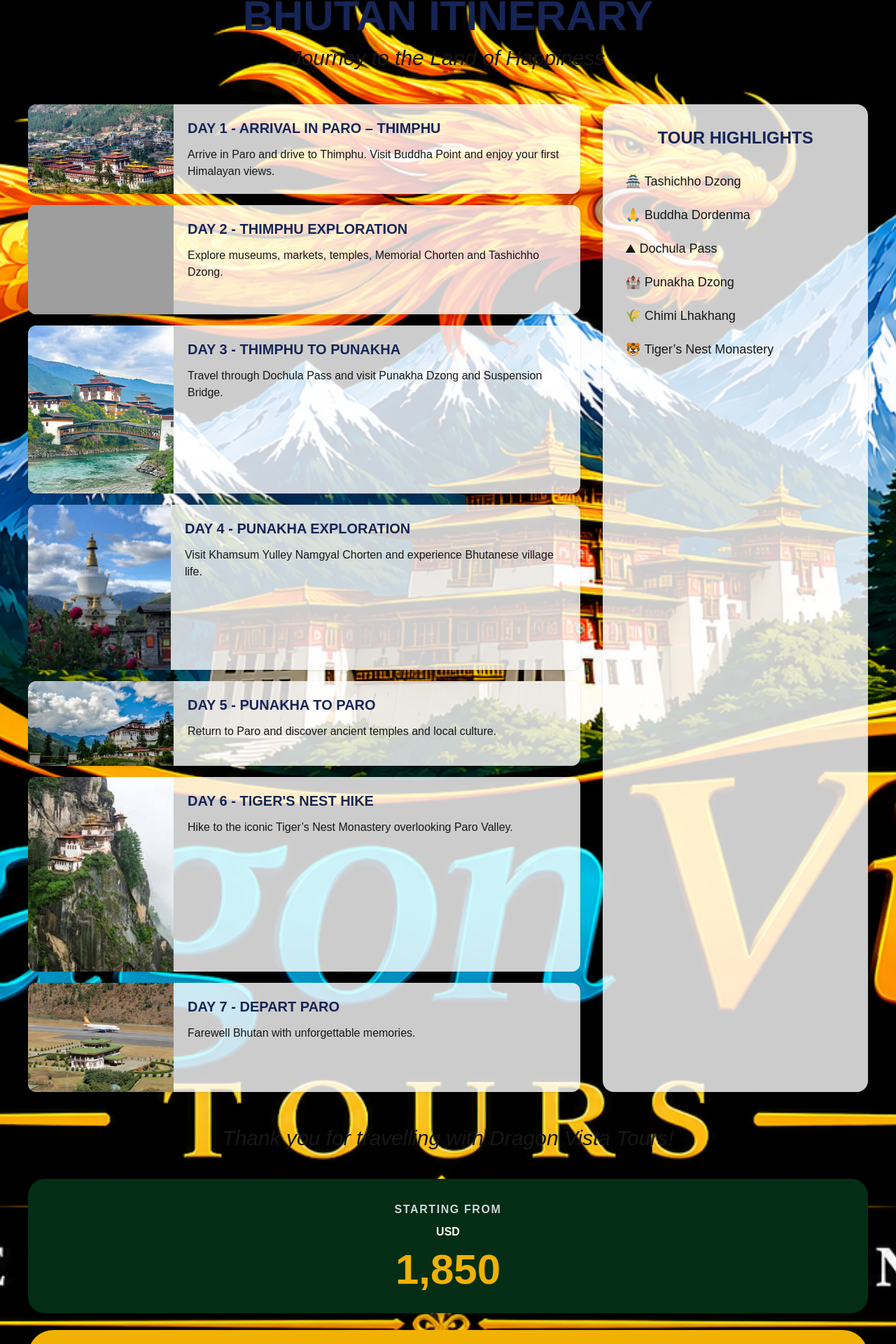
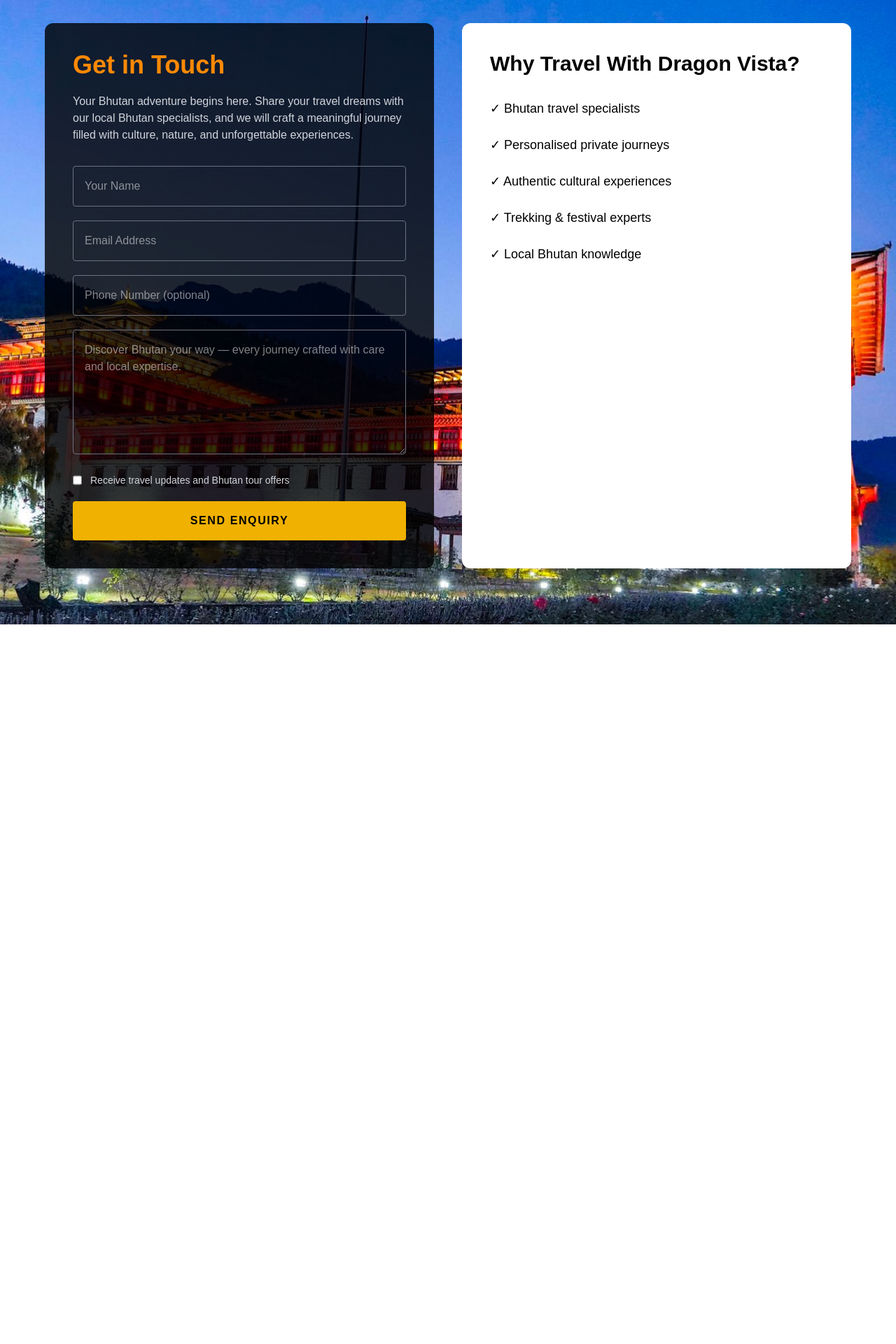
Before and after one commit to tsheringsonam36-gif/dragon-vista-tour, a Next.js app: page /contact in a window 1280 px wide. Shown: the part 159-2079 px from the top of the page at 70% size. After the commit the page ends 1051 px from the top, so only its background shows below. Built offline with nearby package versions, Linux system fonts and the light colour scheme; grey boxes are pictures that could not be loaded.

Commit message:
update contact page and website improvements

```diff
--- a/app/Navbar.tsx
+++ b/app/Navbar.tsx
@@ -15,7 +15,7 @@
         <img
           src="/logo.png"
           alt="Dragon Vista Tours"
-          className="h-16 md:h-20"
+          className="h-20 md:h-20"
         />
       </Link>
 
--- a/app/contact/page.tsx
+++ b/app/contact/page.tsx
@@ -1,126 +1,108 @@
-export default function SevenDayTour() {
-  const days = [
-    {
-      day: "DAY 1",
-      title: "ARRIVAL IN PARO – THIMPHU",
-      img: "/thimphu.png",
-      text: "Arrive in Paro and drive to Thimphu. Visit Buddha Point and enjoy your first Himalayan views.",
-    },
-    {
-      day: "DAY 2",
-      title: "THIMPHU EXPLORATION",
-      img: "/buddha.png",
-      text: "Explore museums, markets, temples, Memorial Chorten and Tashichho Dzong.",
-    },
-    {
-      day: "DAY 3",
-      title: "THIMPHU TO PUNAKHA",
-      img: "/punakha.png",
-      text: "Travel through Dochula Pass and visit Punakha Dzong and Suspension Bridge.",
-    },
-    {
-      day: "DAY 4",
-      title: "PUNAKHA EXPLORATION",
-      img: "/chorten.png",
-      text: "Visit Khamsum Yulley Namgyal Chorten and experience Bhutanese village life.",
-    },
-    {
-      day: "DAY 5",
-      title: "PUNAKHA TO PARO",
-      img: "/paro.png",
-      text: "Return to Paro and discover ancient temples and local culture.",
-    },
-    {
-      day: "DAY 6",
-      title: "TIGER'S NEST HIKE",
-      img: "/tiger.png",
-      text: "Hike to the iconic Tiger’s Nest Monastery overlooking Paro Valley.",
-    },
-    {
-      day: "DAY 7",
-      title: "DEPART PARO",
-      img: "/airport.png",
-      text: "Farewell Bhutan with unforgettable memories.",
-    },
-  ];
-
+export default function Contact() {
   return (
     <main
-      className="min-h-screen bg-cover bg-center p-10"
+      className="min-h-screen bg-cover bg-center px-10 py-20"
       style={{
-        backgroundImage: "url('/logo.png')",
+        backgroundImage: "url('/background.png')",
       }}
     >
 
-      <h1 className="text-center text-6xl font-bold text-blue-950">
-        BHUTAN ITINERARY
-      </h1>
-
-      <p className="text-center text-3xl mt-3 italic">
-        Journey to the Land of Happiness
-      </p>
+      <div className="max-w-6xl mx-auto grid md:grid-cols-2 gap-10">
 
 
-      <div className="grid lg:grid-cols-3 gap-8 mt-12">
+        {/* LEFT CONTACT FORM */}
+
+        <div className="bg-black/80 text-white p-10 rounded-xl">
+
+          <h1 className="text-4xl font-bold text-orange-400 mb-5">
+            Get in Touch
+          </h1>
+
+          <p className="mb-8 text-gray-300">
+            Your Bhutan adventure begins here. Share your travel dreams with our local Bhutan specialists, and we will craft a meaningful journey filled with culture, nature, and unforgettable experiences.
+          </p>
 
 
-        {/* LEFT ITINERARY */}
-        <div className="lg:col-span-2 space-y-4">
+          <form className="space-y-5">
 
-          {days.map((item)=>(
-            <div
-              key={item.day}
-              className="flex bg-white/80 rounded-xl overflow-hidden shadow"
+
+            <input
+              type="text"
+              placeholder="Your Name"
+              className="w-full bg-transparent border border-gray-500 p-4 rounded text-white"
+            />
+
+
+            <input
+              type="email"
+              placeholder="Email Address"
+              className="w-full bg-transparent border border-gray-500 p-4 rounded text-white"
+            />
+
+
+            <input
+              type="text"
+              placeholder="Phone Number (optional)"
+              className="w-full bg-transparent border border-gray-500 p-4 rounded text-white"
+            />
+
+
+            <textarea
+              rows={6}
+              placeholder="Discover Bhutan your way — every journey crafted with care and local expertise."
+              className="w-full bg-transparent border border-gray-500 p-4 rounded text-white"
+            />
+
+
+            <label className="flex gap-3 text-sm text-gray-300">
+
+              <input type="checkbox" />
+
+              Receive travel updates and Bhutan tour offers
+
+            </label>
+
+
+            <button
+              className="w-full bg-yellow-500 hover:bg-yellow-600 text-black py-4 rounded font-bold tracking-widest"
             >
 
-              <img
-                src={item.img}
-                className="w-52 object-cover"
-              />
+              SEND ENQUIRY
+
+            </button>
 
 
-              <div className="p-5">
+          </form>
 
-                <h2 className="text-xl font-bold text-blue-950">
-                  {item.day} - {item.title}
-                </h2>
-
-                <p className="mt-3">
-                  {item.text}
-                </p>
-
-              </div>
-
-            </div>
-          ))}
 
         </div>
 
 
 
-        {/* RIGHT SIDE */}
-        <div className="bg-white/80 rounded-2xl p-8 shadow">
 
-          <h2 className="text-2xl font-bold text-center text-blue-950">
-            TOUR HIGHLIGHTS
+        {/* RIGHT INFORMATION BOX */}
+
+        <div className="bg-white text-black p-10 rounded-xl">
+
+          <h2 className="text-3xl font-bold mb-8">
+            Why Travel With Dragon Vista?
           </h2>
 
 
-          <ul className="mt-8 space-y-5 text-lg">
+          <ul className="space-y-6 text-lg">
 
-            <li>🏯 Tashichho Dzong</li>
+            <li>✓ Bhutan travel specialists</li>
 
-            <li>🙏 Buddha Dordenma</li>
+            <li>✓ Personalised private journeys</li>
 
-            <li>⛰ Dochula Pass</li>
+            <li>✓ Authentic cultural experiences</li>
 
-            <li>🏰 Punakha Dzong</li>
+            <li>✓ Trekking & festival experts</li>
 
-            <li>🌾 Chimi Lhakhang</li>
-
-            <li>🐯 Tiger’s Nest Monastery</li>
+            <li>✓ Local Bhutan knowledge</li>
 
           </ul>
+
 
         </div>
 
@@ -128,47 +110,6 @@
       </div>
 
 
-      <h2 className="text-center text-3xl italic mt-12">
-        Thank you for travelling with Dragon Vista Tours!
-      </h2>
-{/* PRICE + ENQUIRY BOX */}
-
-<div className="mt-10 bg-green-950 text-white rounded-3xl p-8 text-center shadow-xl">
-
-  <p className="tracking-widest text-gray-300 font-semibold">
-    STARTING FROM
-  </p>
-
-  <p className="mt-2 font-bold">
-    USD
-  </p>
-
-  <h2 className="text-6xl font-bold text-yellow-500 mt-3">
-    1,850
-  </h2>
-
-</div>
-
-
-<a
-  href="mailto:yourmail@gmail.com?subject=7 Days Bhutan Tour Enquiry"
-  className="
-    block
-    mt-6
-    bg-yellow-500
-    text-white
-    rounded-full
-    py-5
-    text-center
-    text-2xl
-    font-bold
-    hover:bg-yellow-600
-    transition
-  "
->
-  Talk to Us →
-</a>
     </main>
-
   );
 }
--- a/app/page.tsx
+++ b/app/page.tsx
@@ -7,7 +7,7 @@
     <main className="min-h-screen bg-black text-white">
 
 
-
+cd
       {/* HERO SECTION */}
       <section className="relative h-screen flex items-center justify-center text-center overflow-hidden">
 
```
